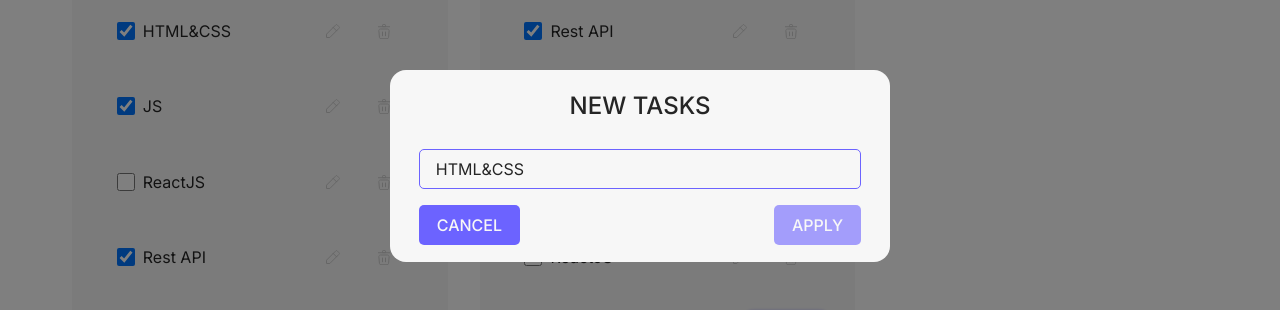
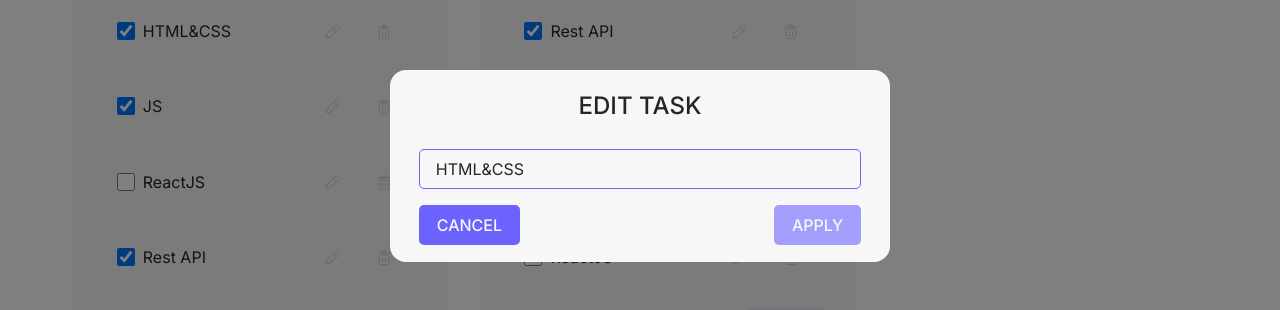
Before and after one commit to SemenKr/taskflow, a React (Vite) app: page / in a window 1280 px wide. Both pictures are taken after a click on the button 332 px from the left and 265 px from the top of the page. Shown: the part 234-544 px from the top of the page. Built offline with nearby package versions, Linux system fonts and the light colour scheme; a web font is replaced by a local one.

Commit message:
feat: Added functionality for adding a new todolist via a modal window

```diff
--- a/src/App.tsx
+++ b/src/App.tsx
@@ -4,6 +4,11 @@ import { v1 } from 'uuid';
 import { ToDoList } from './components/todo/ToDoList/ToDoList.tsx';
 import type { TasksStateType, TaskType, TodolistType } from './types/todo.ts';
 import { AddButton } from '@components/common/AddButton/AddButton.tsx';
+import { useEditModal } from '@/hooks/useEditModal.ts';
+import { TextInput } from '@components/common/input/TextInput.tsx';
+import { Button } from '@components/common/Button/Button.tsx';
+import { Modal } from '@components/common/Modal/Modal.tsx';
+import styles from '@components/todo/ToDoList/ToDoList.module.scss';
 
 export function App() {
   const todolistId1 = v1() as string;
@@ -79,16 +84,16 @@ export function App() {
     }));
   };
 
-  const addTodoList = (newTitle: string) => {
+  const addTodoList = useEditModal((newTitle) => {
     const todolistId = v1() as string;
     const newTodolist: TodolistType = {
       id: todolistId,
       title: newTitle,
       filter: 'all',
     };
-    setTodoLists((prevState) => [newTodolist, ...prevState]);
-    setTasks((prevState) => ({ ...prevState, [todolistId]: [] }));
-  };
+    setTodoLists((prev) => [newTodolist, ...prev]);
+    setTasks((prev) => ({ ...prev, [todolistId]: [] }));
+  });
 
   return (
     <Layout isDark={isDark} onToggleTheme={switchMode}>
@@ -107,7 +112,30 @@ export function App() {
             />
           ) as ReactNode
       )}
-      <AddButton onClick={() => addTodoList('New Todolist')} />
+
+      <AddButton onClick={() => addTodoList.open(null)} />
+
+      <Modal
+        title={'Edit todolist'}
+        open={addTodoList.isOpen}
+        onClose={addTodoList.close}
+      >
+        <TextInput
+          value={addTodoList.value}
+          onChange={addTodoList.changeHandler}
+          onKeyDown={addTodoList.keyHandler}
+          autoFocus
+        />
+        <div className={styles.modalAction}>
+          <Button onClick={addTodoList.close}>CANCEL</Button>
+          <Button
+            onClick={addTodoList.apply}
+            disabled={addTodoList.isApplyDisabled}
+          >
+            CREATE
+          </Button>
+        </div>
+      </Modal>
     </Layout>
   );
 }
--- a/src/components/common/Modal/Modal.module.scss
+++ b/src/components/common/Modal/Modal.module.scss
@@ -22,6 +22,22 @@
   width: 100%;
 }
 
+.modalTitle {
+  font-style: normal;
+  font-weight: 500;
+  font-size: 1.5rem;
+  text-transform: uppercase;
+  color: var(--color-text-primary);
+  margin-bottom: 25px;
+}
+
+.modalAction {
+  display: flex;
+  align-items: center;
+  justify-content: space-between;
+  margin-top: 1rem;
+}
+
 @keyframes fadeIn {
   to {
     opacity: 1;
--- a/src/components/common/Modal/Modal.tsx
+++ b/src/components/common/Modal/Modal.tsx
@@ -2,12 +2,13 @@ import styles from './Modal.module.scss';
 import { ReactNode, MouseEvent, useEffect } from 'react';
 
 type ModalProps = {
+  title: string;
   open: boolean;
   onClose: () => void;
   children: ReactNode;
 };
 
-export const Modal = ({ open, onClose, children }: ModalProps) => {
+export const Modal = ({ title, open, onClose, children }: ModalProps) => {
   useEffect(() => {
     if (!open) return;
 
@@ -31,7 +32,10 @@ export const Modal = ({ open, onClose, children }: ModalProps) => {
 
   return (
     <div className={styles.modalOverlay} onClick={overlayClickHandler}>
-      <div className={styles.modalWindow}>{children}</div>
+      <div className={styles.modalWindow}>
+        <h3 className={styles.modalTitle}>{title}</h3>
+        {children}
+      </div>
     </div>
   );
 };
--- a/src/components/todo/ToDoList/ToDoList.module.scss
+++ b/src/components/todo/ToDoList/ToDoList.module.scss
@@ -99,23 +99,6 @@
   }
 }
 
-.modalTitle {
-  font-style: normal;
-  font-weight: 500;
-  font-size: 1.5rem;
-  text-transform: uppercase;
-  color: var(--color-text-primary);
-  margin-bottom: 25px;
-}
-
-.modalInput {
-  margin-bottom: 128px;
-  width: 100%;
-  padding: 8px 16px;
-  border: 1px solid var(--color-border);
-  border-radius: 5px;
-}
-
 .modalAction {
   display: flex;
   align-items: center;
--- a/src/components/todo/ToDoList/ToDoList.tsx
+++ b/src/components/todo/ToDoList/ToDoList.tsx
@@ -1,4 +1,4 @@
-import { ChangeEvent, KeyboardEvent, useMemo, useRef, useState } from 'react';
+import { useMemo, useRef, useState } from 'react';
 import type { FilterType, TaskType, TodolistType } from '@/types/todo.ts';
 import styles from './ToDoList.module.scss';
 import { FilterSelect } from '@components/FilterSelect/FilterSelect.tsx';
@@ -8,6 +8,7 @@ import svgImage from '@/assets/icons/empty-tasks-list.svg';
 import { Modal } from '@components/common/Modal/Modal.tsx';
 import { Button } from '@components/common/Button/Button.tsx';
 import { TextInput } from '@components/common/input/TextInput.tsx';
+import { useEditModal } from '@/hooks/useEditModal.ts';
 
 type Props = {
   todolist: TodolistType;
@@ -37,12 +38,8 @@ export const ToDoList = ({
   changeTaskStatus,
 }: Props) => {
   const [inputValue, setInputValue] = useState('');
-  const [modalInputValue, setModalInputValue] = useState('');
-  const [editableTaskId, setEditableTaskId] = useState<string | null>(null);
   const [filter, setFilter] = useState<FilterType>('all');
-  const [isModalOpen, setIsModalOpen] = useState(false);
   const inputRef = useRef<HTMLInputElement>(null);
-  const [originalValue, setOriginalValue] = useState('');
 
   const activeCount = useMemo(
     () => tasks.filter((t) => !t.isDone).length,
@@ -77,43 +74,14 @@ export const ToDoList = ({
     deleteAllTasks(todolist.id);
   };
 
-  const isApplyDisabled =
-    modalInputValue.trim() === '' ||
-    modalInputValue.trim() === originalValue.trim();
+  const modal = useEditModal((newTitle, taskId) => {
+    if (taskId) {
+      changeTaskTitle(todolist.id, taskId, newTitle);
+    }
+  });
 
   const openModal = (taskId: string, taskTitle: string) => {
-    setModalInputValue(taskTitle);
-    setEditableTaskId(taskId);
-    setOriginalValue(taskTitle);
-    setIsModalOpen(true);
-  };
-
-  const closeModalHandler = () => {
-    setIsModalOpen(false);
-  };
-
-  const saveModalInputValue = () => {
-    if (!editableTaskId) return;
-    const trimmedTitle = modalInputValue.trim();
-    if (!trimmedTitle) {
-      closeModalHandler();
-    }
-    changeTaskTitle(todolist.id, editableTaskId, trimmedTitle);
-    closeModalHandler();
-  };
-
-  const changeModalHandler = (event: ChangeEvent<HTMLInputElement>) => {
-    setModalInputValue(event.currentTarget.value);
-  };
-
-  const keyPressHandler = (event: KeyboardEvent<HTMLInputElement>) => {
-    if (event.key === 'Enter') {
-      if (!isApplyDisabled) {
-        saveModalInputValue();
-      } else {
-        closeModalHandler();
-      }
-    }
+    modal.open(taskId, taskTitle);
   };
 
   return (
@@ -173,17 +141,16 @@ export const ToDoList = ({
           completedCount={completedCount}
         />
       </div>
-      <Modal open={isModalOpen} onClose={closeModalHandler}>
-        <h3 className={styles.modalTitle}>NEW TASKS</h3>
+      <Modal title={'Edit Task'} open={modal.isOpen} onClose={modal.close}>
         <TextInput
-          value={modalInputValue}
-          onChange={changeModalHandler}
-          onKeyDown={keyPressHandler}
+          value={modal.value}
+          onChange={modal.changeHandler}
+          onKeyDown={modal.keyHandler}
           autoFocus
         />
         <div className={styles.modalAction}>
-          <Button onClick={closeModalHandler}>CANCEL</Button>
-          <Button onClick={saveModalInputValue} disabled={isApplyDisabled}>
+          <Button onClick={modal.close}>CANCEL</Button>
+          <Button onClick={modal.apply} disabled={modal.isApplyDisabled}>
             APPLY
           </Button>
         </div>
--- /dev/null
+++ b/src/hooks/useEditModal.ts
@@ -0,0 +1,55 @@
+import { useState, ChangeEvent, KeyboardEvent } from 'react';
+
+export const useEditModal = (
+  onApply: (value: string, id?: string | null) => void
+) => {
+  const [isOpen, setIsOpen] = useState(false);
+  const [value, setValue] = useState('');
+  const [originalValue, setOriginalValue] = useState('');
+  const [entityId, setEntityId] = useState<string | null>(null);
+
+  const open = (id: string | null = null, initialValue: string = '') => {
+    setEntityId(id);
+    setValue(initialValue);
+    setOriginalValue(initialValue);
+    setIsOpen(true);
+  };
+
+  const close = () => setIsOpen(false);
+
+  const changeHandler = (e: ChangeEvent<HTMLInputElement>) => {
+    setValue(e.currentTarget.value);
+  };
+
+  const isApplyDisabled =
+    value.trim() === '' || value.trim() === originalValue.trim();
+
+  const apply = () => {
+    if (!isApplyDisabled) {
+      onApply(value.trim(), entityId);
+      close();
+    }
+  };
+
+  const keyHandler = (e: KeyboardEvent<HTMLInputElement>) => {
+    if (e.key === 'Enter') {
+      if (isApplyDisabled) {
+        close();
+      } else {
+        apply();
+      }
+    }
+  };
+
+  return {
+    isOpen,
+    value,
+    changeHandler,
+    keyHandler,
+    isApplyDisabled,
+    open,
+    close,
+    apply,
+    entityId,
+  };
+};
```
